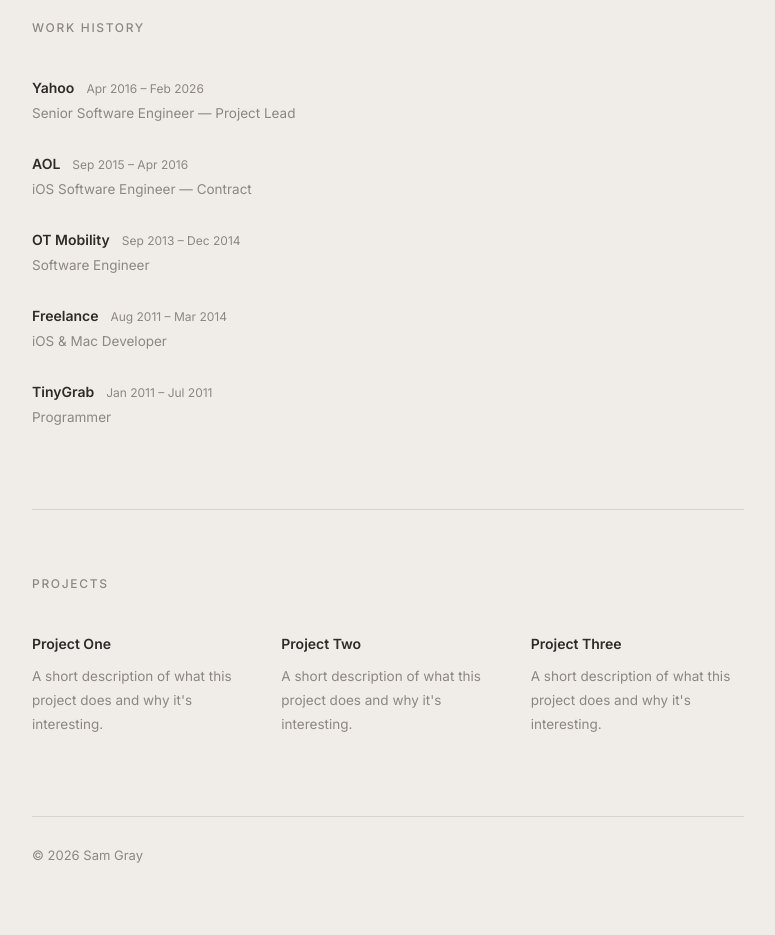
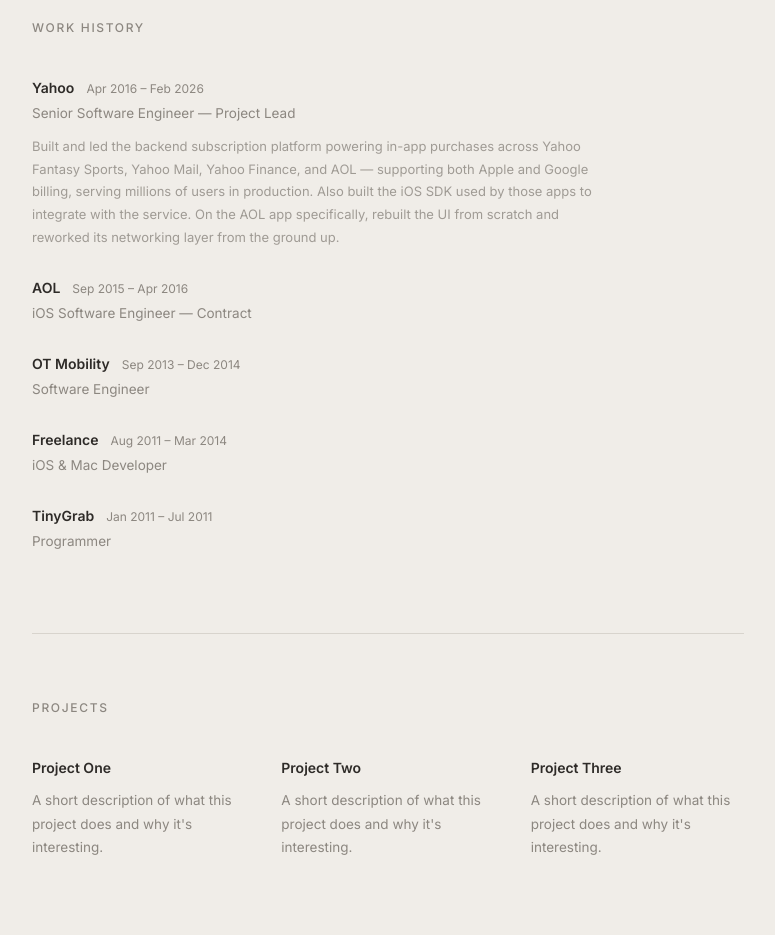
Before and after one commit to samleegray/PersonalWebsite, a plain HTML site: page index.html in a window 1280 px wide. Shown: the part 900-1835 px from the top of the page, without its empty margins (252-1027 px from the left). Before the commit the page ends 1806 px from the top, so only its background shows below. Drawn offline with Linux system fonts and the light colour scheme.

Commit message:
Enhances work experience section with detailed role description
Adds a detailed description of responsibilities and achievements for the Senior Software Engineer role, including backend platform development and UI overhaul tasks. Updates CSS to style the new role detail element for improved readability.

```diff
--- a/index.html
+++ b/index.html
@@ -77,6 +77,7 @@
                             <span class="role-period">Apr 2016 – Feb 2026</span>
                         </div>
                         <p class="role-title">Senior Software Engineer — Project Lead</p>
+                        <p class="role-detail">Built and led the backend subscription platform powering in-app purchases across Yahoo Fantasy Sports, Yahoo Mail, Yahoo Finance, and AOL — supporting both Apple and Google billing, serving millions of users in production. Also built the iOS SDK used by those apps to integrate with the service. On the AOL app specifically, rebuilt the UI from scratch and reworked its networking layer from the ground up.</p>
                     </div>
                     <div class="role">
                         <div class="role-meta">
--- a/style.css
+++ b/style.css
@@ -231,6 +231,15 @@ h1 {
     color: var(--muted);
 }
 
+.role-detail {
+    font-size: 13px;
+    color: var(--muted);
+    line-height: 1.75;
+    max-width: 560px;
+    margin-top: 6px;
+    opacity: 0.8;
+}
+
 /* Projects */
 
 .projects {
@@ -257,7 +266,7 @@ h1, .item h3 { transition: color 0.25s ease; }
 .bio, .item p, .section-label, .eyebrow, footer p { transition: color 0.25s ease; }
 .expertise, .work, .projects, footer { transition: border-color 0.25s ease; }
 .role-company { transition: color 0.25s ease; }
-.role-period, .role-title { transition: color 0.25s ease; }
+.role-period, .role-title, .role-detail { transition: color 0.25s ease; }
 
 /* Responsive */
 
```
